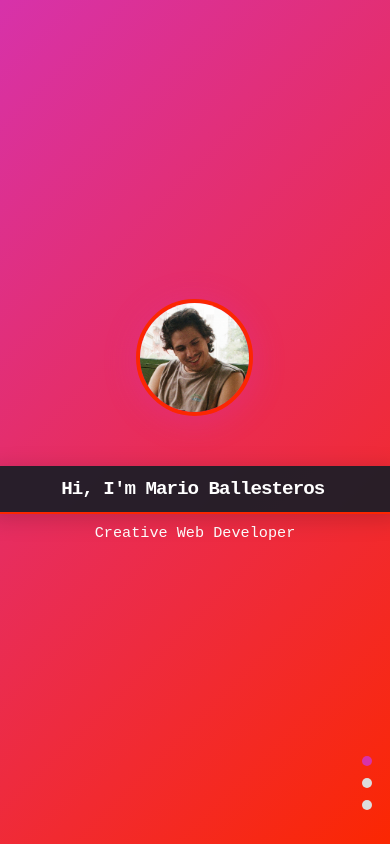
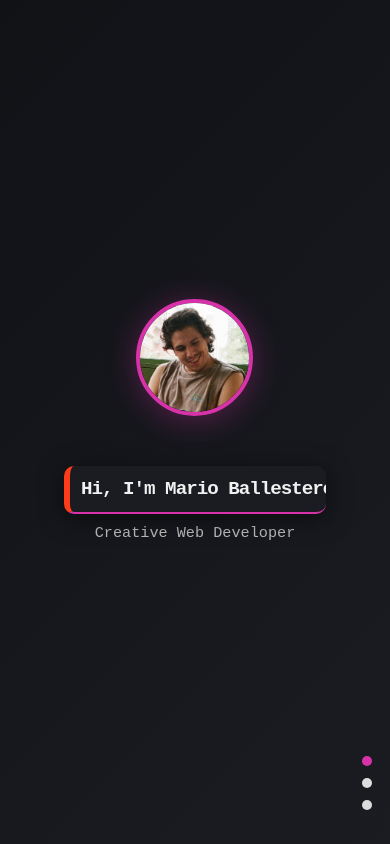
Before and after one commit to marioflwrs/marioflwrs.github.io, a React (Vite) app: page / in a window 390 px wide. Built offline with nearby package versions, Linux system fonts and the light colour scheme.

Commit message:
hide project section arrows on mobile devices; keep navigation arrows visible on desktop only

```diff
--- a/src/App.tsx
+++ b/src/App.tsx
@@ -4,9 +4,9 @@ import type { TouchEvent } from 'react'
 import { motion } from 'framer-motion'
 
 const ACCENT1 = '#D732AA'
-const ACCENT2 = '#FB2702'
+const ACCENT2 = '#FF3C1A'
 
-const heroBg = `linear-gradient(135deg, ${ACCENT1} 0%, ${ACCENT2} 100%)`
+const heroBg = `linear-gradient(135deg, #111216 0%, #1A1C22 100%)`
 
 const projects = [
 	{
@@ -103,7 +103,7 @@ function HeroSection() {
 		  maxWidth: isMobile ? 120 : 120,
 		  maxHeight: isMobile ? 120 : 120,
 		  borderRadius: '50%',
-		  border: `4px solid ${ACCENT2}`,
+		  border: `4px solid ${ACCENT1}`,
 		  objectFit: 'cover',
 		  boxShadow: `0 4px 32px ${ACCENT1}55`,
 		  position: isMobile ? 'static' : 'relative',
@@ -129,21 +129,21 @@ function HeroSection() {
 		  transition={{ delay: 0.5, duration: 0.7 }}
 		  style={{
 			fontFamily: 'monospace',
-			color: '#fff',
+			color: '#F1F1F1',
 			fontSize: isMobile ? '1.2rem' : '2.2rem',
 			fontWeight: 700,
 			textAlign: 'center',
 			letterSpacing: '-1px',
 			lineHeight: 1.2,
-			margin: 0,
-			width: '100%',
+			margin: '0 auto',
+			width: isMobile ? '60%' : '70%',
 			whiteSpace: 'nowrap',
-			background: 'rgba(30, 30, 40, 0.95)',
+			background: '#1A1C22',
 			borderRadius: 10,
 			padding: isMobile ? '0.7rem 0.7rem' : '1.2rem 2rem',
-			boxShadow: '0 4px 24px rgba(0,0,0,0.18)',
-			borderLeft: `6px solid ${ACCENT1}`,
-			borderBottom: `2px solid ${ACCENT2}`,
+			boxShadow: '0 4px 24px #0008',
+			borderLeft: `6px solid ${ACCENT2}`,
+			borderBottom: `2px solid ${ACCENT1}`,
 			position: 'relative',
 			overflow: 'hidden',
 			minWidth: 0,
@@ -171,7 +171,7 @@ function HeroSection() {
 			animate={{ opacity: 1, y: 0 }}
 			transition={{ delay: 0.2, duration: 0.5 }}
 			style={{
-			  color: '#fff',
+			  color: '#BBBBBB',
 			  fontSize: isMobile ? '0.95rem' : '1.1rem',
 			  fontWeight: 400,
 			  opacity: 0.85,
@@ -195,6 +195,15 @@ function ProjectsSection() {
 	// Carousel navigation (mobile swipe/desktop arrows)
 	const goTo = (idx: number) => setActive((idx + projects.length) % projects.length)
 
+  // Mobile detection (reuse logic from HeroSection)
+  const [isMobile, setIsMobile] = useState(false)
+  useEffect(() => {
+	const check = () => setIsMobile(window.innerWidth <= 700)
+	check()
+	window.addEventListener('resize', check)
+	return () => window.removeEventListener('resize', check)
+  }, [])
+
   return (
 	<section
 	  ref={ref}
@@ -202,7 +211,7 @@ function ProjectsSection() {
 	  style={{
 		width: '100vw',
 		height: '100vh',
-		background: '#fff',
+		background: '#111216',
 		display: 'flex',
 		flexDirection: 'column',
 		alignItems: 'center',
@@ -211,8 +220,9 @@ function ProjectsSection() {
 		position: 'relative',
 	  }}
 	>
-			<h2 style={{ color: ACCENT1, marginBottom: 24, fontSize: '2rem' }}>Projects</h2>
+	  <h2 style={{ color: ACCENT1, marginBottom: 24, fontSize: '2rem', textShadow: '0 2px 8px #0008' }}>Projects</h2>
 	  <div style={{ width: '100vw', display: 'flex', justifyContent: 'center', alignItems: 'center' }}>
+		{!isMobile && (
 		  <button
 			aria-label="Previous"
 			onClick={() => goTo(active - 1)}
@@ -228,6 +238,7 @@ function ProjectsSection() {
 		  >
 			‹
 		  </button>
+		)}
 		<motion.div
 		  key={active}
 		  initial={{ x: 80, opacity: 0, scale: 0.95 }}
@@ -246,7 +257,7 @@ function ProjectsSection() {
 			}
 		  }}
 		  style={{
-						background: '#f9f9f9',
+			background: '#1A1C22',
 			borderRadius: 20,
 			minWidth: 260,
 			maxWidth: 320,
@@ -255,34 +266,38 @@ function ProjectsSection() {
 			border: `2px solid ${ACCENT1}22`,
 			cursor: 'pointer',
 			position: 'relative',
-						boxShadow: active === 0 ? `0 2px 16px ${ACCENT2}22` : undefined,
+			boxShadow: active === 0 ? `0 2px 16px ${ACCENT2}55` : undefined,
 			display: 'flex',
 			flexDirection: 'column',
 			alignItems: 'center',
-						touchAction: 'pan-y', // allows horizontal drag on mobile
+			touchAction: 'pan-y',
 		  }}
 		>
-					<h3 style={{ color: ACCENT2, marginBottom: 8 }}>{projects[active].title}</h3>
-					<p style={{ color: '#222', marginBottom: 16 }}>{projects[active].desc}</p>
+		  <h3 style={{ color: ACCENT2, marginBottom: 8, textShadow: '0 1px 4px #0008' }}>{projects[active].title}</h3>
+		  <p style={{ color: '#BBBBBB', marginBottom: 16 }}>{projects[active].desc}</p>
 		  <a
 			href={projects[active].link}
 			target="_blank"
 			rel="noopener noreferrer"
 			style={{
-							color: '#fff',
+			  color: '#F1F1F1',
 			  background: ACCENT1,
 			  padding: '0.5rem 1.2rem',
 			  borderRadius: 24,
 			  textDecoration: 'none',
 			  fontWeight: 600,
 			  fontSize: '1rem',
-							transition: 'background 0.2s',
+			  transition: 'background 0.2s, box-shadow 0.2s',
 			  marginTop: 'auto',
+			  boxShadow: '0 0 12px 0 #D732AA55',
 			}}
+			onMouseOver={e => e.currentTarget.style.background = '#E94CBF'}
+			onMouseOut={e => e.currentTarget.style.background = ACCENT1}
 		  >
 			View Project
 		  </a>
 		</motion.div>
+		{!isMobile && (
 		  <button
 			aria-label="Next"
 			onClick={() => goTo(active + 1)}
@@ -298,6 +313,7 @@ function ProjectsSection() {
 		  >
 			›
 		  </button>
+		)}
 	  </div>
 			<div style={{ marginTop: 16, display: 'flex', gap: 8 }}>
 				{projects.map((_, i) => (
@@ -327,7 +343,7 @@ function ContactSection() {
 	  style={{
 		width: '100vw',
 		height: '100vh',
-		background: '#fff',
+		background: '#111216',
 		display: 'flex',
 		flexDirection: 'column',
 		alignItems: 'center',
@@ -368,7 +384,7 @@ function ContactSection() {
 				transition={{ repeat: Infinity, duration: 5, ease: 'easeInOut' }}
 			/>
 			<div style={{ position: 'relative', zIndex: 1, textAlign: 'center', width: '100%' }}>
-				<h2 style={{ color: ACCENT2, fontSize: '2rem', marginBottom: 24 }}>Contact</h2>
+		<h2 style={{ color: ACCENT2, fontSize: '2rem', marginBottom: 24, textShadow: '0 2px 8px #0008' }}>Contact</h2>
 		<motion.a
 		  href="mailto:maballesteros@protonmail.com"
 		  target="_blank"
@@ -382,22 +398,24 @@ function ContactSection() {
 			borderRadius: 32,
 			border: 'none',
 			background: ACCENT1,
-						color: '#fff',
+			color: '#F1F1F1',
 			fontWeight: 700,
 			cursor: 'pointer',
 			marginBottom: 24,
-						boxShadow: `0 2px 16px ${ACCENT1}22`,
-						transition: 'background 0.2s',
+			boxShadow: `0 2px 16px ${ACCENT1}55`,
+			transition: 'background 0.2s, box-shadow 0.2s',
 			textDecoration: 'none',
 		  }}
+		  onMouseOver={e => e.currentTarget.style.background = '#E94CBF'}
+		  onMouseOut={e => e.currentTarget.style.background = ACCENT1}
 		>
 		  Say Hello
 		</motion.a>
 		<div style={{ marginTop: 16, display: 'flex', justifyContent: 'center', gap: 24 }}>
-					<a href="mailto:maballesteros@protonmail.com" target="_blank" rel="noopener noreferrer" style={{ color: ACCENT1, fontSize: 28 }}>
+		  <a href="mailto:maballesteros@protonmail.com" target="_blank" rel="noopener noreferrer" style={{ color: ACCENT1, fontSize: 28, textShadow: '0 1px 4px #0008' }}>
 			📧
 		  </a>
-					<a href="https://linkedin.com/in/marioflwrs" target="_blank" rel="noopener noreferrer" style={{ color: ACCENT2, fontSize: 28 }}>
+		  <a href="https://linkedin.com/in/marioflwrs" target="_blank" rel="noopener noreferrer" style={{ color: ACCENT2, fontSize: 28, textShadow: '0 1px 4px #0008' }}>
 			in
 		  </a>
 		  {/* Optional: Add a contact form here */}
```
Lines whose indentation alone changed are shown as unchanged.
